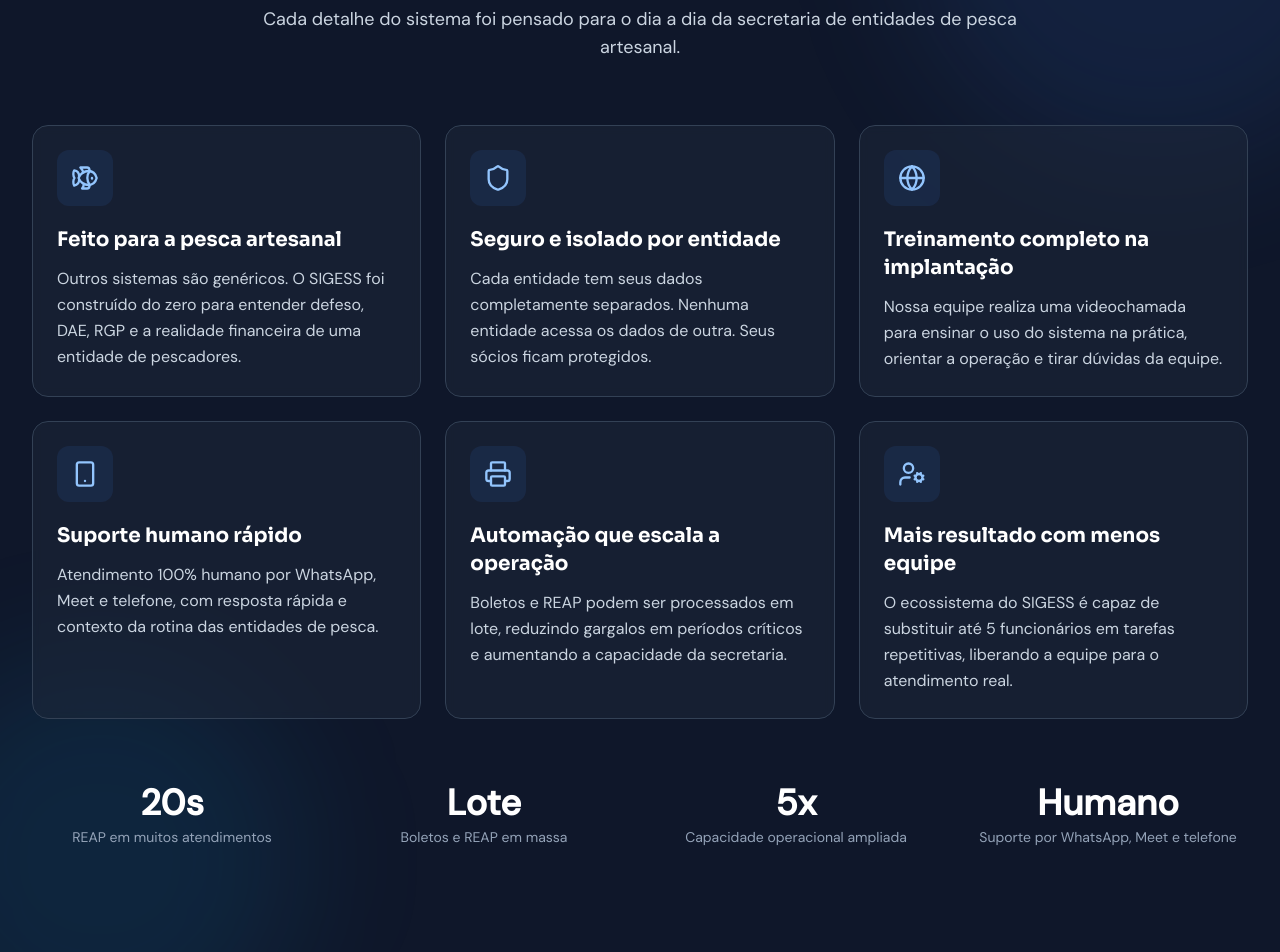
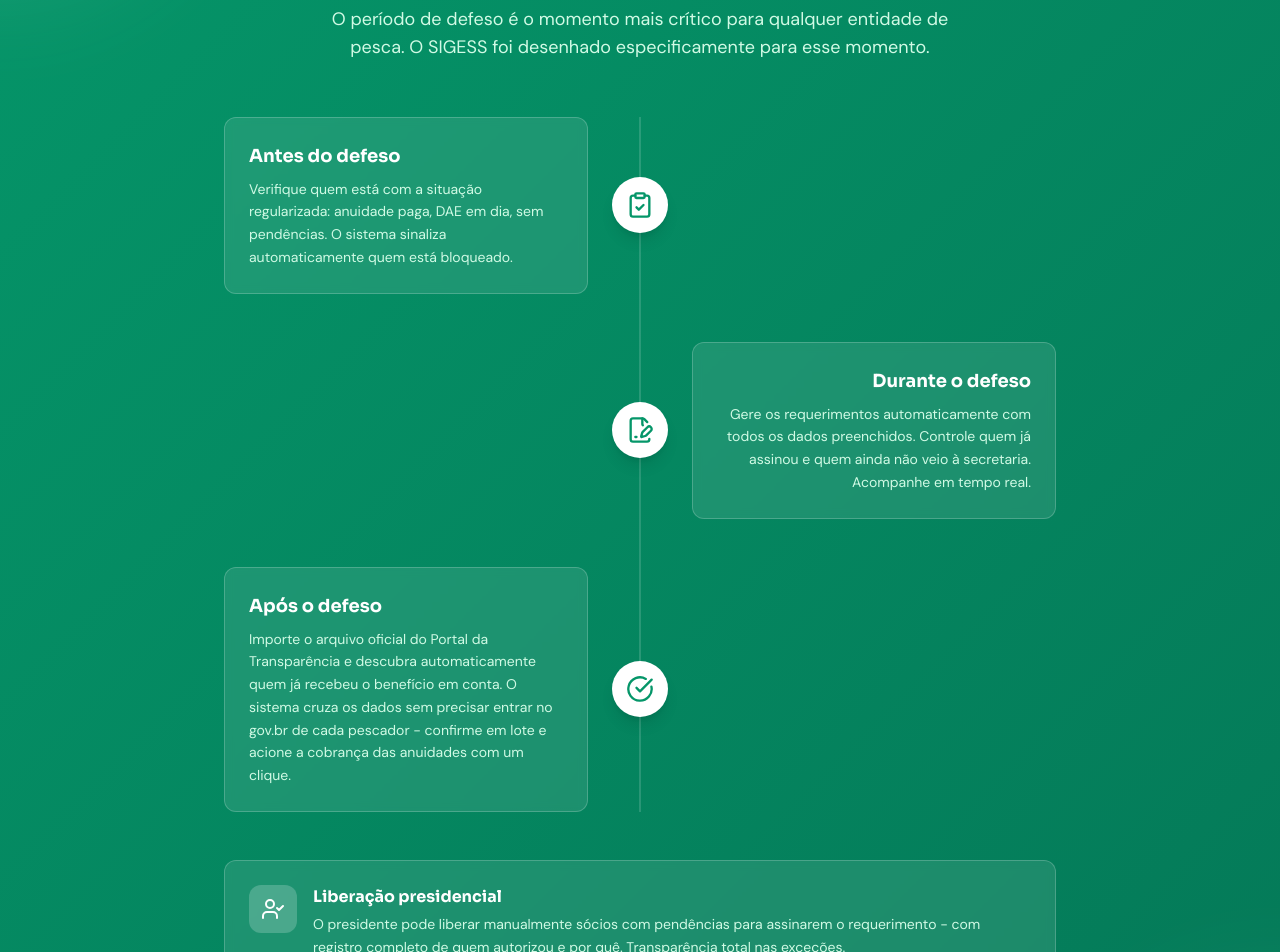
Before and after one commit to jcvb2003/SIGESS-Page, a React (Vite) app: page / in a window 1280 px wide. Shown: the part 5100-6052 px from the top of the page. Built offline with nearby package versions, Linux system fonts and the light colour scheme.

Commit message:
remove(differentials): remover seção Por que escolher por redundância com outras seções

```diff
--- a/src/pages/Home.tsx
+++ b/src/pages/Home.tsx
@@ -4,7 +4,7 @@
 import { ForWho } from '../sections/ForWho';
 import { Modules } from '../sections/Modules';
 import { Extension } from '../sections/Extension';
-import { Differentials } from '../sections/Differentials';
+
 import { Defeso } from '../sections/Defeso';
 import { Pricing } from '../sections/Pricing';
 import { Testimonials } from '../sections/Testimonials';
@@ -22,7 +22,7 @@
         <ForWho />
         <Modules />
         <Extension />
-        <Differentials />
+
         <Defeso />
         <Testimonials />
         <Pricing />
--- a/src/sections/Differentials.tsx
+++ /dev/null
@@ -1,105 +0,0 @@
-import {
-  Fish,
-  Shield,
-  Globe,
-  Smartphone,
-  Printer,
-  UserCog
-} from 'lucide-react';
-
-const differentials = [
-  {
-    icon: Fish,
-    title: 'Feito para a pesca artesanal',
-    description: 'Outros sistemas são genéricos. O SIGESS foi construído do zero para entender defeso, DAE, RGP e a realidade financeira de uma entidade de pescadores.',
-  },
-  {
-    icon: Shield,
-    title: 'Seguro e isolado por entidade',
-    description: 'Cada entidade tem seus dados completamente separados. Nenhuma entidade acessa os dados de outra. Seus sócios ficam protegidos.',
-  },
-  {
-    icon: Globe,
-    title: 'Treinamento completo na implantação',
-    description: 'Nossa equipe realiza uma videochamada para ensinar o uso do sistema na prática, orientar a operação e tirar dúvidas da equipe.',
-  },
-  {
-    icon: Smartphone,
-    title: 'Suporte humano rápido',
-    description: 'Atendimento 100% humano por WhatsApp, Meet e telefone, com resposta rápida e contexto da rotina das entidades de pesca.',
-  },
-  {
-    icon: Printer,
-    title: 'Automação que escala a operação',
-    description: 'Boletos e REAP podem ser processados em lote, reduzindo gargalos em períodos críticos e aumentando a capacidade da secretaria.',
-  },
-  {
-    icon: UserCog,
-    title: 'Mais resultado com menos equipe',
-    description: 'O ecossistema do SIGESS é capaz de substituir até 5 funcionários em tarefas repetitivas, liberando a equipe para o atendimento real.',
-  },
-];
-
-export function Differentials() {
-  return (
-    <section id="diferenciais" className="relative py-20 lg:py-28 bg-slate-900 overflow-hidden">
-      <div className="absolute inset-0 overflow-hidden">
-        <div className="absolute top-0 right-0 w-[500px] h-[500px] bg-blue-500/10 rounded-full blur-3xl translate-x-1/4 -translate-y-1/4" />
-        <div className="absolute bottom-0 left-0 w-[400px] h-[400px] bg-sky-500/10 rounded-full blur-3xl -translate-x-1/4 translate-y-1/4" />
-      </div>
-
-      <div className="relative max-w-screen-2xl mx-auto px-4 sm:px-6 lg:px-8">
-        <div className="text-center max-w-3xl mx-auto mb-16">
-          <span className="inline-block px-4 py-1.5 bg-blue-500/20 text-blue-300 rounded-full text-sm font-medium mb-4">
-            Por que escolher
-          </span>
-          <h2 className="text-3xl sm:text-4xl font-bold text-white mb-4">
-            Diferenciais do SIGESS
-          </h2>
-          <p className="text-lg text-slate-300">
-            Cada detalhe do sistema foi pensado para o dia a dia da secretaria
-            de entidades de pesca artesanal.
-          </p>
-        </div>
-
-        <div className="grid md:grid-cols-2 lg:grid-cols-3 gap-6">
-          {differentials.map((item, index) => (
-            <div
-              key={index}
-              className="group bg-slate-800/50 backdrop-blur-sm rounded-2xl p-6 border border-slate-700 hover:border-blue-500/50 transition-all duration-300"
-            >
-              <div className="w-14 h-14 rounded-xl bg-blue-500/10 flex items-center justify-center mb-5 group-hover:bg-blue-500/20 transition-colors duration-300">
-                <item.icon className="w-7 h-7 text-blue-300" />
-              </div>
-
-              <h3 className="text-xl font-bold text-white mb-3">
-                {item.title}
-              </h3>
-              <p className="text-slate-300 leading-relaxed">
-                {item.description}
-              </p>
-            </div>
-          ))}
-        </div>
-
-        <div className="mt-16 grid grid-cols-2 md:grid-cols-4 gap-8">
-          {[
-            { value: '20s', label: 'REAP em muitos atendimentos' },
-            { value: 'Lote', label: 'Boletos e REAP em massa' },
-            { value: '5x', label: 'Capacidade operacional ampliada' },
-            { value: 'Humano', label: 'Suporte por WhatsApp, Meet e telefone' },
-          ].map((stat, index) => (
-            <div key={index} className="text-center">
-              <p className="text-3xl sm:text-4xl font-bold text-white mb-1">
-                {stat.value}
-              </p>
-              <p className="text-slate-400 text-sm">
-                {stat.label}
-              </p>
-            </div>
-          ))}
-        </div>
-      </div>
-    </section>
-  );
-}
```
